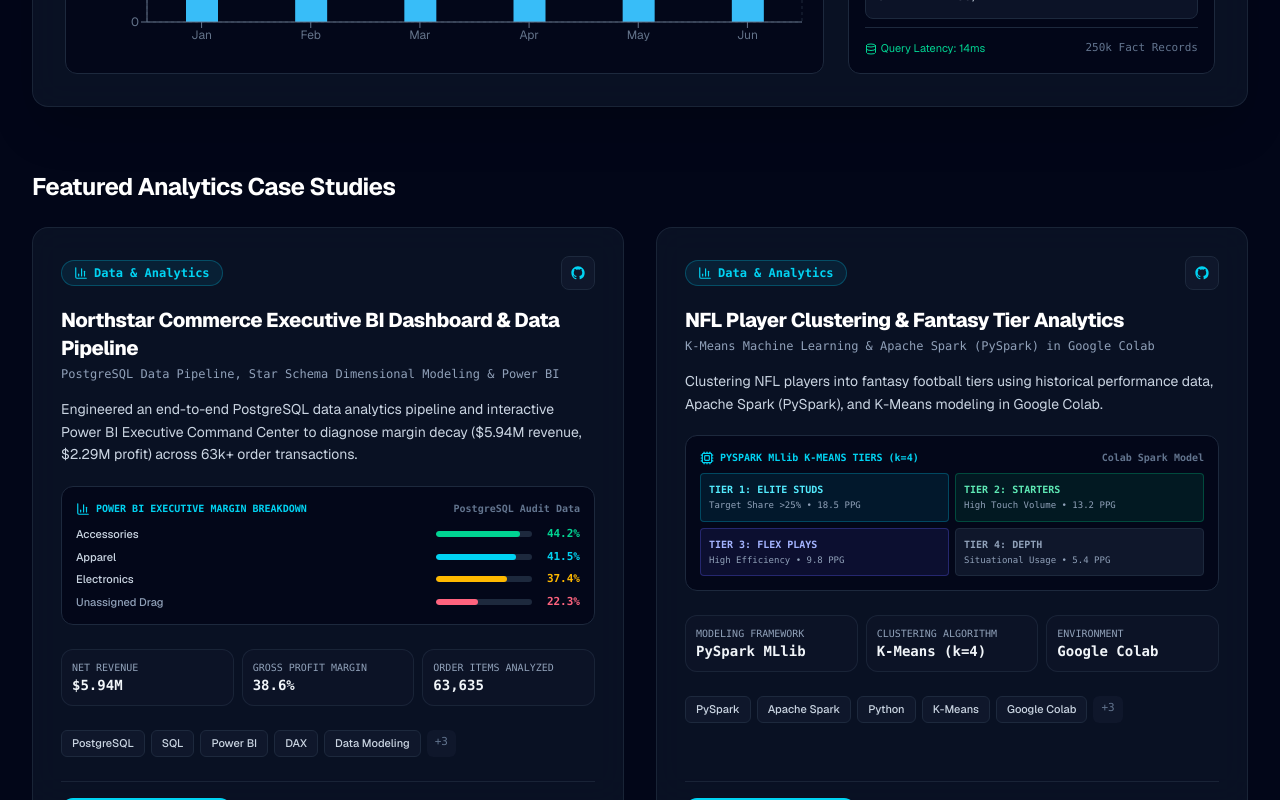
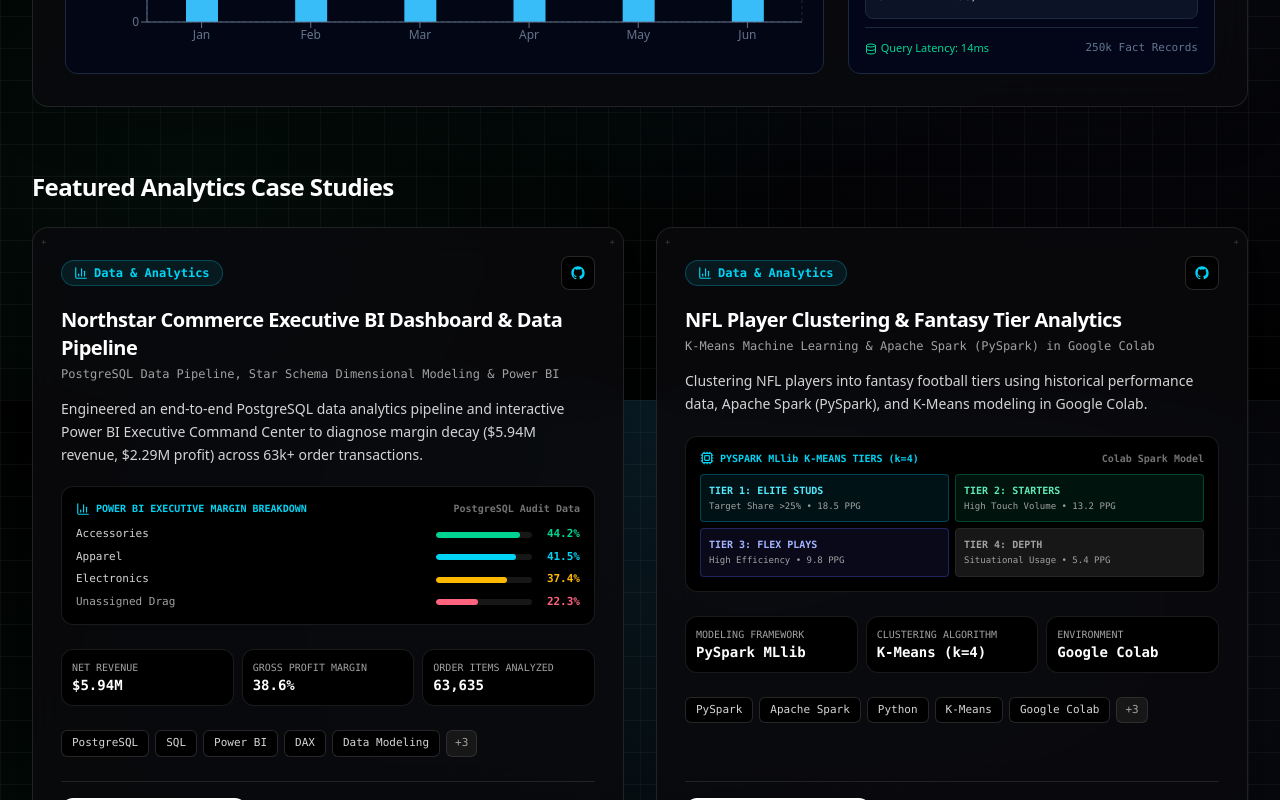
Before and after one commit to benman17/ben-portfolio, a Next.js app: page /analytics in a window 1280 px wide. Shown: the part 2000-2800 px from the top of the page. Built offline with nearby package versions, Linux system fonts and the light colour scheme.

Commit message:
Redesign website aesthetic to clean, minimalistic, geometrically intricate, and animated black and white theme

```diff
--- a/app/globals.css
+++ b/app/globals.css
@@ -2,10 +2,10 @@
 
 @layer base {
   :root {
-    --background: #060913;
-    --foreground: #f1f5f9;
-    --card-bg: rgba(15, 23, 42, 0.65);
-    --card-border: rgba(51, 65, 85, 0.5);
+    --background: #000000;
+    --foreground: #ffffff;
+    --card-bg: rgba(8, 8, 10, 0.85);
+    --card-border: rgba(255, 255, 255, 0.1);
     --accent-cyan: #38bdf8;
     --accent-emerald: #34d399;
     --accent-indigo: #818cf8;
@@ -13,84 +13,115 @@
   }
 
   body {
-    background-color: var(--background);
-    color: var(--foreground);
+    background-color: #000000;
+    color: #ffffff;
     font-family: var(--font-geist-sans), system-ui, -apple-system, sans-serif;
     overflow-x: hidden;
     min-height: 100vh;
   }
 }
 
-/* Glassmorphism utility classes */
-.glass-panel {
-  background: rgba(15, 23, 42, 0.65);
-  backdrop-filter: blur(16px);
-  -webkit-backdrop-filter: blur(16px);
-  border: 1px solid rgba(51, 65, 85, 0.4);
+/* Geometrically Intricate Grid Overlay */
+.bg-geometric-grid {
+  background-color: #000000;
+  background-image:
+    radial-gradient(circle at 50% 0%, rgba(56, 189, 248, 0.12) 0%, transparent 60%),
+    radial-gradient(circle at 85% 30%, rgba(129, 140, 248, 0.08) 0%, transparent 50%),
+    radial-gradient(circle at 15% 70%, rgba(52, 211, 153, 0.06) 0%, transparent 50%),
+    linear-gradient(to right, rgba(255, 255, 255, 0.04) 1px, transparent 1px),
+    linear-gradient(to bottom, rgba(255, 255, 255, 0.04) 1px, transparent 1px);
+  background-size: 100% 100%, 100% 100%, 100% 100%, 32px 32px, 32px 32px;
 }
 
+/* Glassmorphism & Geometric Panel Classes */
+.glass-panel {
+  background: rgba(10, 10, 14, 0.85);
+  backdrop-filter: blur(20px);
+  -webkit-backdrop-filter: blur(20px);
+  border: 1px solid rgba(255, 255, 255, 0.1);
+}
+
+/* Interactive Hover & Click Scale/Pan Physics */
 .glass-panel-hover {
-  transition: all 0.3s cubic-bezier(0.16, 1, 0.3, 1);
+  transition: transform 0.3s cubic-bezier(0.16, 1, 0.3, 1),
+              background-color 0.3s ease,
+              border-color 0.3s ease,
+              box-shadow 0.3s ease;
+  will-change: transform;
 }
+
 .glass-panel-hover:hover {
-  background: rgba(30, 41, 59, 0.75);
-  border-color: rgba(56, 189, 248, 0.4);
-  box-shadow: 0 10px 30px -10px rgba(56, 189, 248, 0.15);
-  transform: translateY(-2px);
+  background: rgba(15, 15, 22, 0.95);
+  border-color: rgba(56, 189, 248, 0.45);
+  box-shadow: 0 20px 40px -15px rgba(0, 0, 0, 0.9),
+              0 0 30px -5px rgba(56, 189, 248, 0.2);
+  transform: scale(1.02) translateY(-2px);
+}
+
+.glass-panel-hover:active {
+  transform: scale(0.98) translateY(0);
 }
 
 .glass-pill {
-  background: rgba(30, 41, 59, 0.5);
-  backdrop-filter: blur(8px);
-  border: 1px solid rgba(148, 163, 184, 0.15);
+  background: rgba(255, 255, 255, 0.05);
+  backdrop-filter: blur(12px);
+  border: 1px solid rgba(255, 255, 255, 0.12);
 }
 
+/* Glow Utilities */
 .glow-cyan {
-  box-shadow: 0 0 25px -5px rgba(56, 189, 248, 0.3);
+  box-shadow: 0 0 30px -5px rgba(56, 189, 248, 0.35);
 }
 
 .glow-emerald {
-  box-shadow: 0 0 25px -5px rgba(52, 211, 153, 0.3);
+  box-shadow: 0 0 30px -5px rgba(52, 211, 153, 0.35);
 }
 
 .glow-indigo {
-  box-shadow: 0 0 25px -5px rgba(129, 140, 248, 0.3);
+  box-shadow: 0 0 30px -5px rgba(129, 140, 248, 0.35);
 }
 
-.bg-radial-grid {
-  background-image:
-    radial-gradient(circle at 50% 0%, rgba(56, 189, 248, 0.08) 0%, transparent 70%),
-    radial-gradient(circle at 80% 20%, rgba(129, 140, 248, 0.06) 0%, transparent 60%),
-    radial-gradient(circle at 10% 60%, rgba(52, 211, 153, 0.05) 0%, transparent 50%),
-    linear-gradient(to right, rgba(255, 255, 255, 0.02) 1px, transparent 1px),
-    linear-gradient(to bottom, rgba(255, 255, 255, 0.02) 1px, transparent 1px);
-  background-size: 100% 100%, 100% 100%, 100% 100%, 40px 40px, 40px 40px;
+/* Custom Scrollbars */
+::-webkit-scrollbar {
+  width: 6px;
+  height: 6px;
+}
+::-webkit-scrollbar-track {
+  background: #000000;
+}
+::-webkit-scrollbar-thumb {
+  background: #1a1a24;
+  border-radius: 3px;
+  border: 1px solid rgba(255, 255, 255, 0.1);
+}
+::-webkit-scrollbar-thumb:hover {
+  background: #38bdf8;
 }
 
-/* Custom scrollbars */
-::-webkit-scrollbar {
-  width: 8px;
-  height: 8px;
-}
-::-webkit-scrollbar-track {
-  background: #060913;
-}
-::-webkit-scrollbar-thumb {
-  background: #1e293b;
-  border-radius: 4px;
-}
-::-webkit-scrollbar-thumb:hover {
-  background: #334155;
+/* Animated Scale & Pan Zoom Modal Keyframes */
+@keyframes scaleUpPan {
+  0% {
+    opacity: 0;
+    transform: scale(0.92) translateY(12px);
+  }
+  100% {
+    opacity: 1;
+    transform: scale(1) translateY(0);
+  }
 }
 
-/* Shimmer animation */
+.animate-scaleUpPan {
+  animation: scaleUpPan 0.35s cubic-bezier(0.16, 1, 0.3, 1) forwards;
+}
+
+/* Shimmer Animation */
 @keyframes shimmer {
   0% { background-position: -200% 0; }
   100% { background-position: 200% 0; }
 }
 
 .animate-shimmer {
-  background: linear-gradient(90deg, rgba(255,255,255,0) 0%, rgba(255,255,255,0.05) 50%, rgba(255,255,255,0) 100%);
+  background: linear-gradient(90deg, rgba(255,255,255,0) 0%, rgba(255,255,255,0.08) 50%, rgba(255,255,255,0) 100%);
   background-size: 200% 100%;
   animation: shimmer 3s infinite;
 }
--- a/app/layout.tsx
+++ b/app/layout.tsx
@@ -36,7 +36,7 @@
       lang="en"
       className={`${geistSans.variable} ${geistMono.variable} h-full antialiased dark`}
     >
-      <body className="min-h-full flex flex-col bg-slate-950 text-slate-100 selection:bg-cyan-500 selection:text-slate-950">
+      <body className="min-h-full flex flex-col bg-black text-white bg-geometric-grid selection:bg-cyan-400 selection:text-black font-sans">
         <Navbar />
         <main className="flex-1">{children}</main>
         <Footer />
--- a/components/NorthstarDashboardWidget.tsx
+++ b/components/NorthstarDashboardWidget.tsx
@@ -119,13 +119,13 @@
           </div>
 
           {isFullscreen && (
-            <div className="fixed inset-0 z-50 bg-slate-950/95 backdrop-blur-md p-4 sm:p-10 flex flex-col items-center justify-center overflow-auto">
+            <div className="fixed inset-0 z-50 bg-black/95 backdrop-blur-md p-4 sm:p-10 flex flex-col items-center justify-center overflow-auto animate-scaleUpPan">
               <div className="max-w-6xl w-full space-y-4">
                 <div className="flex items-center justify-between">
                   <h4 className="text-lg font-bold text-white font-mono">Executive Command Center (Full View)</h4>
                   <button
                     onClick={() => setIsFullscreen(false)}
-                    className="px-4 py-2 rounded-xl bg-cyan-500 text-slate-950 font-mono font-bold text-xs hover:bg-cyan-400 transition-all"
+                    className="px-4 py-2 rounded-xl bg-white text-black font-mono font-bold text-xs hover:bg-neutral-200 transition-all shadow-md"
                   >
                     CLOSE PREVIEW ✕
                   </button>
@@ -135,7 +135,7 @@
                   alt="Northstar Commerce Power BI Executive Command Center Full View"
                   width={1920}
                   height={1080}
-                  className="w-full h-auto rounded-2xl border border-slate-800 shadow-2xl"
+                  className="w-full h-auto rounded-2xl border border-white/20 shadow-2xl"
                 />
               </div>
             </div>
--- a/components/ProjectCard.tsx
+++ b/components/ProjectCard.tsx
@@ -9,16 +9,10 @@
   BarChart3,
   Kanban,
   Workflow,
-  TrendingUp,
   ExternalLink,
   ChevronRight,
   Database,
-  Cpu,
-  Layers,
-  CheckCircle2,
-  GitBranch,
-  ShieldCheck,
-  Zap
+  Cpu
 } from 'lucide-react';
 import { GithubIcon } from './icons/SocialIcons';
 
@@ -36,7 +30,14 @@
   const CategoryIcon = categoryIcon || BarChart3;
 
   return (
-    <div className="glass-panel glass-panel-hover rounded-2xl p-6 sm:p-7 flex flex-col justify-between group relative overflow-hidden border border-slate-800/80">
+    <div className="glass-panel glass-panel-hover rounded-2xl p-6 sm:p-7 flex flex-col justify-between group relative overflow-hidden border border-white/15 shadow-xl transition-all duration-300">
+
+      {/* Corner Geometric Reticle Accent */}
+      <div className="absolute top-2 left-2 text-white/20 text-[9px] font-mono pointer-events-none">+</div>
+      <div className="absolute top-2 right-2 text-white/20 text-[9px] font-mono pointer-events-none">+</div>
+      <div className="absolute bottom-2 left-2 text-white/20 text-[9px] font-mono pointer-events-none">+</div>
+      <div className="absolute bottom-2 right-2 text-white/20 text-[9px] font-mono pointer-events-none">+</div>
+
       <div>
         {/* Top Category Badge & GitHub/Live Link */}
         <div className="flex items-center justify-between gap-2 mb-4">
@@ -58,7 +59,7 @@
               href={project.liveUrl}
               target="_blank"
               rel="noopener noreferrer"
-              className="px-2.5 py-1 rounded-lg bg-emerald-500/10 border border-emerald-500/30 text-emerald-400 hover:text-emerald-300 hover:border-emerald-500/50 transition-colors flex items-center gap-1.5 text-xs font-semibold"
+              className="px-2.5 py-1 rounded-lg bg-emerald-500/10 border border-emerald-500/30 text-emerald-400 hover:text-emerald-300 hover:border-emerald-500/50 transition-colors flex items-center gap-1.5 text-xs font-semibold font-mono"
               title="Visit Live Site"
             >
               <span>Live Site</span>
@@ -69,7 +70,7 @@
               href={project.githubUrl}
               target="_blank"
               rel="noopener noreferrer"
-              className="p-2 rounded-lg bg-slate-900 border border-slate-800 text-slate-400 hover:text-white hover:border-slate-700 transition-colors"
+              className="p-2 rounded-lg bg-black border border-white/15 text-neutral-400 hover:text-white hover:border-white/30 transition-colors"
               title="View Source on GitHub"
             >
               <GithubIcon className="w-4 h-4 text-cyan-400" />
@@ -81,15 +82,15 @@
         <h3 className="text-xl font-extrabold text-white group-hover:text-cyan-300 transition-colors tracking-tight mb-1">
           {project.title}
         </h3>
-        <p className="text-xs font-mono text-slate-400 mb-4">{project.subtitle}</p>
+        <p className="text-xs font-mono text-neutral-400 mb-4">{project.subtitle}</p>
 
         {/* Summary */}
-        <p className="text-slate-300 text-xs sm:text-sm leading-relaxed mb-5">
+        <p className="text-neutral-300 text-xs sm:text-sm leading-relaxed mb-5">
           {project.summary}
         </p>
 
         {/* Tailored Bespoke Project Visualization Block */}
-        <div className="mb-6 rounded-xl bg-slate-950/80 p-3.5 border border-slate-800 space-y-2.5 overflow-hidden">
+        <div className="mb-6 rounded-xl bg-black p-3.5 border border-white/10 space-y-2.5 overflow-hidden">
 
           {/* 1. Northstar Commerce Power BI Preview */}
           {project.slug === 'northstar-commerce' && (
@@ -99,14 +100,14 @@
                   <BarChart3 className="w-3.5 h-3.5" />
                   <span>POWER BI EXECUTIVE MARGIN BREAKDOWN</span>
                 </div>
-                <span className="text-slate-500">PostgreSQL Audit Data</span>
+                <span className="text-neutral-500">PostgreSQL Audit Data</span>
               </div>
 
               <div className="space-y-1.5 text-[11px]">
                 <div className="flex items-center justify-between">
-                  <span className="text-slate-300 font-medium">Accessories</span>
+                  <span className="text-neutral-300 font-medium font-mono">Accessories</span>
                   <div className="flex items-center gap-2">
-                    <div className="w-24 bg-slate-800 rounded-full h-1.5 overflow-hidden">
+                    <div className="w-24 bg-neutral-900 rounded-full h-1.5 overflow-hidden">
                       <div className="bg-emerald-400 h-full rounded-full" style={{ width: '88%' }}></div>
                     </div>
                     <span className="font-mono text-emerald-400 font-bold w-10 text-right">44.2%</span>
@@ -114,9 +115,9 @@
                 </div>
 
                 <div className="flex items-center justify-between">
-                  <span className="text-slate-300 font-medium">Apparel</span>
+                  <span className="text-neutral-300 font-medium font-mono">Apparel</span>
                   <div className="flex items-center gap-2">
-                    <div className="w-24 bg-slate-800 rounded-full h-1.5 overflow-hidden">
+                    <div className="w-24 bg-neutral-900 rounded-full h-1.5 overflow-hidden">
                       <div className="bg-cyan-400 h-full rounded-full" style={{ width: '83%' }}></div>
                     </div>
                     <span className="font-mono text-cyan-400 font-bold w-10 text-right">41.5%</span>
@@ -124,9 +125,9 @@
                 </div>
 
                 <div className="flex items-center justify-between">
-                  <span className="text-slate-300 font-medium">Electronics</span>
+                  <span className="text-neutral-300 font-medium font-mono">Electronics</span>
                   <div className="flex items-center gap-2">
-                    <div className="w-24 bg-slate-800 rounded-full h-1.5 overflow-hidden">
+                    <div className="w-24 bg-neutral-900 rounded-full h-1.5 overflow-hidden">
                       <div className="bg-amber-400 h-full rounded-full" style={{ width: '74%' }}></div>
                     </div>
                     <span className="font-mono text-amber-400 font-bold w-10 text-right">37.4%</span>
@@ -134,9 +135,9 @@
                 </div>
 
                 <div className="flex items-center justify-between">
-                  <span className="text-slate-400 font-medium">Unassigned Drag</span>
+                  <span className="text-neutral-400 font-medium font-mono">Unassigned Drag</span>
                   <div className="flex items-center gap-2">
-                    <div className="w-24 bg-slate-800 rounded-full h-1.5 overflow-hidden">
+                    <div className="w-24 bg-neutral-900 rounded-full h-1.5 overflow-hidden">
                       <div className="bg-rose-400 h-full rounded-full" style={{ width: '44%' }}></div>
                     </div>
                     <span className="font-mono text-rose-400 font-bold w-10 text-right">22.3%</span>
@@ -154,25 +155,25 @@
                   <Cpu className="w-3.5 h-3.5" />
                   <span>PYSPARK MLlib K-MEANS TIERS (k=4)</span>
                 </div>
-                <span className="text-slate-500">Colab Spark Model</span>
+                <span className="text-neutral-500">Colab Spark Model</span>
               </div>
 
               <div className="grid grid-cols-2 gap-1.5 text-[10px] font-mono">
                 <div className="p-2 rounded bg-cyan-500/10 border border-cyan-500/30 text-cyan-300">
                   <span className="font-bold block">TIER 1: ELITE STUDS</span>
-                  <span className="text-slate-400 text-[9px]">Target Share &gt;25% • 18.5 PPG</span>
+                  <span className="text-neutral-400 text-[9px]">Target Share &gt;25% • 18.5 PPG</span>
                 </div>
                 <div className="p-2 rounded bg-emerald-500/10 border border-emerald-500/30 text-emerald-300">
                   <span className="font-bold block">TIER 2: STARTERS</span>
-                  <span className="text-slate-400 text-[9px]">High Touch Volume • 13.2 PPG</span>
+                  <span className="text-neutral-400 text-[9px]">High Touch Volume • 13.2 PPG</span>
                 </div>
                 <div className="p-2 rounded bg-indigo-500/10 border border-indigo-500/30 text-indigo-300">
                   <span className="font-bold block">TIER 3: FLEX PLAYS</span>
-                  <span className="text-slate-400 text-[9px]">High Efficiency • 9.8 PPG</span>
+                  <span className="text-neutral-400 text-[9px]">High Efficiency • 9.8 PPG</span>
                 </div>
-                <div className="p-2 rounded bg-slate-900 border border-slate-800 text-slate-400">
+                <div className="p-2 rounded bg-neutral-900 border border-neutral-800 text-neutral-400">
                   <span className="font-bold block">TIER 4: DEPTH</span>
-                  <span className="text-slate-400 text-[9px]">Situational Usage • 5.4 PPG</span>
+                  <span className="text-neutral-400 text-[9px]">Situational Usage • 5.4 PPG</span>
                 </div>
               </div>
             </div>
@@ -186,19 +187,19 @@
                   <Database className="w-3.5 h-3.5" />
                   <span>SNOWFLAKE DATA WAREHOUSE PIPELINE</span>
                 </div>
-                <span className="text-slate-500">Star Schema ETL</span>
+                <span className="text-neutral-500">Star Schema ETL</span>
               </div>
 
-              <div className="flex items-center justify-between text-[10px] font-mono gap-1 text-slate-300 bg-slate-900/60 p-2 rounded border border-slate-800">
-                <span className="px-1.5 py-0.5 rounded bg-slate-800 text-cyan-400">Riot JSON API</span>
+              <div className="flex items-center justify-between text-[10px] font-mono gap-1 text-neutral-300 bg-neutral-900/80 p-2 rounded border border-white/10">
+                <span className="px-1.5 py-0.5 rounded bg-black text-cyan-400 border border-white/10">Riot JSON API</span>
                 <span>➔</span>
-                <span className="px-1.5 py-0.5 rounded bg-slate-800 text-cyan-400">Snowflake Staging</span>
+                <span className="px-1.5 py-0.5 rounded bg-black text-cyan-400 border border-white/10">Snowflake Staging</span>
                 <span>➔</span>
-                <span className="px-1.5 py-0.5 rounded bg-slate-800 text-cyan-400">Star Schema</span>
+                <span className="px-1.5 py-0.5 rounded bg-black text-cyan-400 border border-white/10">Star Schema</span>
                 <span>➔</span>
-                <span className="px-1.5 py-0.5 rounded bg-slate-800 text-emerald-400">Synergy CTEs</span>
+                <span className="px-1.5 py-0.5 rounded bg-black text-emerald-400 border border-white/10">Synergy CTEs</span>
               </div>
-              <p className="text-[10px] text-slate-400 italic">
+              <p className="text-[10px] text-neutral-400 font-mono italic">
                 Evaluates champion trait synergies and placement rates across patch shifts.
               </p>
             </div>
@@ -212,16 +213,16 @@
                   <Kanban className="w-3.5 h-3.5" />
                   <span>AGILE SCRUM SPRINT DELIVERY</span>
                 </div>
-                <span className="text-slate-500">4 Sprints • 8 Weeks</span>
+                <span className="text-neutral-500">4 Sprints • 8 Weeks</span>
               </div>
 
               <div className="grid grid-cols-2 gap-1.5 text-[10px] font-mono">
-                <div className="p-1.5 rounded bg-slate-900 border border-slate-800">
-                  <span className="text-slate-400 block">Avg Velocity:</span>
+                <div className="p-1.5 rounded bg-neutral-900 border border-white/10">
+                  <span className="text-neutral-400 block">Avg Velocity:</span>
                   <span className="font-bold text-emerald-400">42 Story Pts / Sprint</span>
                 </div>
-                <div className="p-1.5 rounded bg-slate-900 border border-slate-800">
-                  <span className="text-slate-400 block">P0/P1 Scope Delivered:</span>
+                <div className="p-1.5 rounded bg-neutral-900 border border-white/10">
+                  <span className="text-neutral-400 block">P0/P1 Scope Delivered:</span>
                   <span className="font-bold text-emerald-400">100% On-Time</span>
                 </div>
               </div>
@@ -242,19 +243,19 @@
                   <Workflow className="w-3.5 h-3.5" />
                   <span>NEXT.JS 16 APP ROUTER ARCHITECTURE</span>
                 </div>
-                <span className="text-slate-500">100% SSG</span>
+                <span className="text-neutral-500">100% SSG</span>
               </div>
 
-              <div className="flex items-center justify-between text-[10px] font-mono gap-1 text-slate-300 bg-slate-900/60 p-2 rounded border border-slate-800">
-                <span className="px-1.5 py-0.5 rounded bg-slate-800 text-indigo-300">Next.js 16</span>
+              <div className="flex items-center justify-between text-[10px] font-mono gap-1 text-neutral-300 bg-neutral-900/80 p-2 rounded border border-white/10">
+                <span className="px-1.5 py-0.5 rounded bg-black text-indigo-300 border border-white/10">Next.js 16</span>
                 <span>➔</span>
-                <span className="px-1.5 py-0.5 rounded bg-slate-800 text-indigo-300">Tailwind v4</span>
+                <span className="px-1.5 py-0.5 rounded bg-black text-indigo-300 border border-white/10">Tailwind v4</span>
                 <span>➔</span>
-                <span className="px-1.5 py-0.5 rounded bg-slate-800 text-indigo-300">Recharts</span>
+                <span className="px-1.5 py-0.5 rounded bg-black text-indigo-300 border border-white/10">Recharts</span>
                 <span>➔</span>
-                <span className="px-1.5 py-0.5 rounded bg-slate-800 text-cyan-400">GitHub API</span>
+                <span className="px-1.5 py-0.5 rounded bg-black text-cyan-400 border border-white/10">GitHub API</span>
               </div>
-              <div className="flex items-center justify-between text-[10px] font-mono text-slate-400">
+              <div className="flex items-center justify-between text-[10px] font-mono text-neutral-400">
                 <span>⚡ Prerendered Load: &lt; 1.0s</span>
                 <span>🛡️ Type-Safe TypeScript</span>
               </div>
@@ -266,11 +267,11 @@
         {/* Key Metrics Counters Grid */}
         <div className="grid grid-cols-2 sm:grid-cols-3 gap-2 mb-6">
           {project.metrics.map((metric) => (
-            <div key={metric.label} className="p-2.5 rounded-xl bg-slate-900/60 border border-slate-800/80">
-              <span className="text-[10px] font-mono text-slate-400 uppercase block truncate">
+            <div key={metric.label} className="p-2.5 rounded-xl bg-black border border-white/10">
+              <span className="text-[10px] font-mono text-neutral-400 uppercase block truncate">
                 {metric.label}
               </span>
-              <span className="text-sm font-bold font-mono text-slate-100 block">
+              <span className="text-sm font-bold font-mono text-white block">
                 {metric.value}
               </span>
             </div>
@@ -282,13 +283,13 @@
           {project.technologies.slice(0, 5).map((tech) => (
             <span
               key={tech}
-              className="px-2.5 py-1 rounded-md bg-slate-900 border border-slate-800 text-[11px] font-medium text-slate-300"
+              className="px-2.5 py-1 rounded-md bg-black border border-white/15 text-[11px] font-mono font-medium text-neutral-300"
             >
               {tech}
             </span>
           ))}
           {project.technologies.length > 5 && (
-            <span className="px-2 py-1 rounded-md bg-slate-900 text-[11px] font-mono text-slate-500">
+            <span className="px-2 py-1 rounded-md bg-neutral-900 border border-white/10 text-[11px] font-mono text-neutral-400">
               +{project.technologies.length - 5}
             </span>
           )}
@@ -296,10 +297,10 @@
       </div>
 
       {/* Card Footer Actions */}
-      <div className="pt-4 border-t border-slate-800/80 flex items-center justify-between">
+      <div className="pt-4 border-t border-white/10 flex items-center justify-between">
         <Link
           href={`/projects/${project.slug}`}
-          className="inline-flex items-center gap-2 text-xs font-bold text-slate-950 bg-cyan-400 hover:bg-cyan-300 px-4 py-2 rounded-xl transition-all shadow-md"
+          className="inline-flex items-center gap-2 text-xs font-mono font-bold text-black bg-white hover:bg-neutral-200 px-4 py-2 rounded-xl transition-all shadow-md active:scale-95"
         >
           <span>Explore Case Study</span>
           <ChevronRight className="w-4 h-4" />
@@ -310,7 +311,7 @@
             href={project.liveUrl}
             target="_blank"
             rel="noopener noreferrer"
-            className="inline-flex items-center gap-1.5 text-xs font-semibold text-emerald-400 hover:text-emerald-300 transition-colors"
+            className="inline-flex items-center gap-1.5 text-xs font-mono font-semibold text-emerald-400 hover:text-emerald-300 transition-colors"
           >
             <span>Live Website</span>
             <ArrowUpRight className="w-3.5 h-3.5" />
@@ -320,7 +321,7 @@
             href={project.githubUrl}
             target="_blank"
             rel="noopener noreferrer"
-            className="inline-flex items-center gap-1.5 text-xs font-medium text-slate-400 hover:text-slate-200 transition-colors"
+            className="inline-flex items-center gap-1.5 text-xs font-mono font-medium text-neutral-400 hover:text-neutral-200 transition-colors"
           >
             <span>GitHub</span>
             <ArrowUpRight className="w-3.5 h-3.5" />
```
Also changed, not shown: components/Hero.tsx (+55 -49 lines), components/Navbar.tsx (+20 -22 lines), components/ProjectShowcase.tsx (+7 -7 lines).
